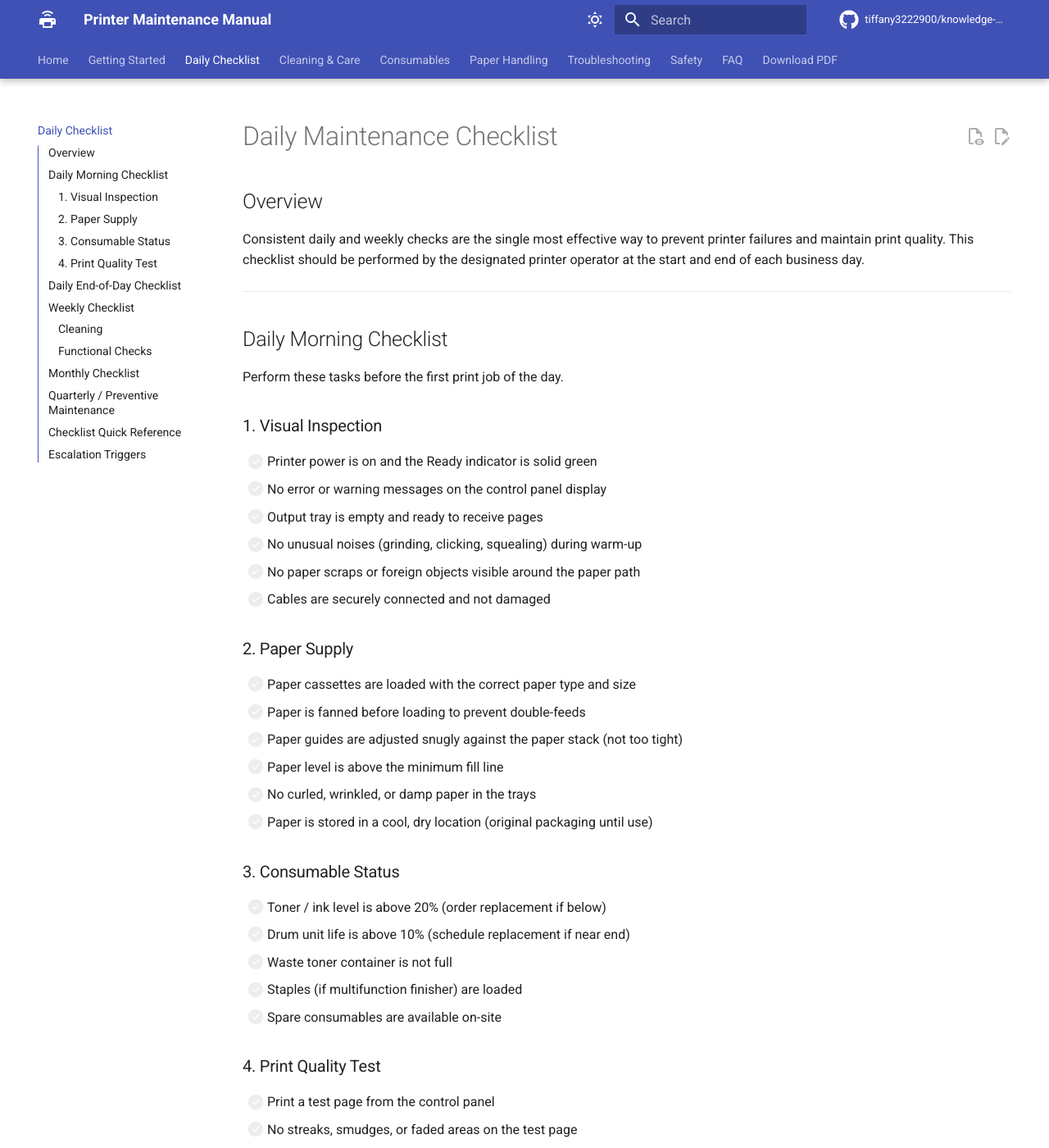
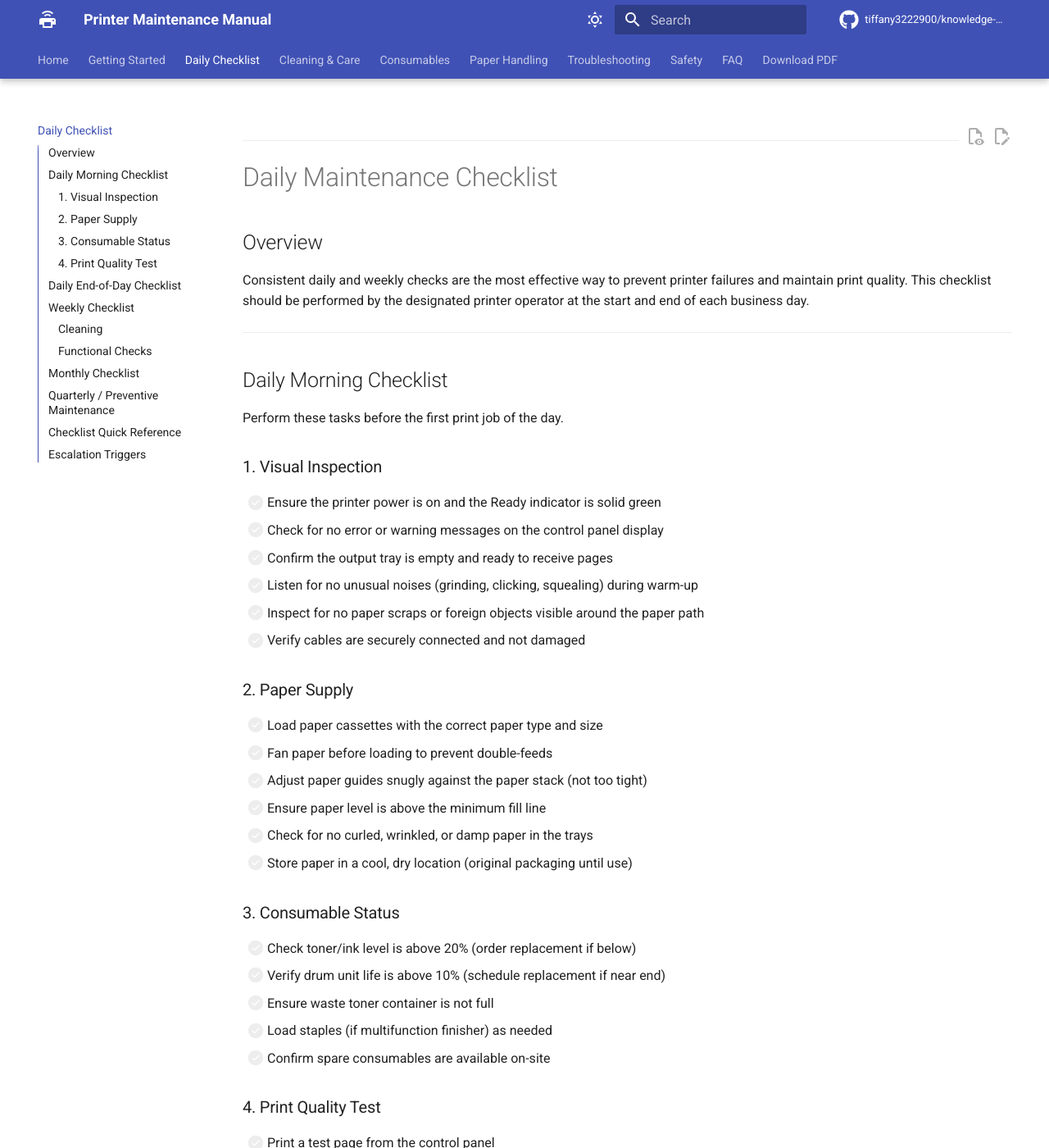
Before and after one commit to tiffany3222900/knowledge-management-system, an MkDocs documentation site: the page built from docs/daily-checklist.md, in a window 1280 px wide and 1400 px high. Shown: the whole window at 82% size. Built offline with MkDocs 1.6.1 and Material for MkDocs 9.7.7, drawn with Linux system fonts in a browser that asks for light colours; comment, search, counter and statistics services are not loaded; some of the changed text lies outside the part shown.

Commit message:
style(ai): fix docs/daily-checklist.md (142 line(s) changed)

```diff
--- a/docs/daily-checklist.md
+++ b/docs/daily-checklist.md
@@ -1,8 +1,9 @@
+---
 # Daily Maintenance Checklist
 
 ## Overview
 
-Consistent daily and weekly checks are the single most effective way to prevent printer failures and maintain print quality. This checklist should be performed by the designated printer operator at the start and end of each business day.
+Consistent daily and weekly checks are the most effective way to prevent printer failures and maintain print quality. This checklist should be performed by the designated printer operator at the start and end of each business day.
 
 ---
 
@@ -12,37 +13,37 @@ Perform these tasks before the first print job of the day.
 
 ### 1. Visual Inspection
 
-- [ ] Printer power is on and the Ready indicator is solid green
-- [ ] No error or warning messages on the control panel display
-- [ ] Output tray is empty and ready to receive pages
-- [ ] No unusual noises (grinding, clicking, squealing) during warm-up
-- [ ] No paper scraps or foreign objects visible around the paper path
-- [ ] Cables are securely connected and not damaged
+- [ ] Ensure the printer power is on and the Ready indicator is solid green
+- [ ] Check for no error or warning messages on the control panel display
+- [ ] Confirm the output tray is empty and ready to receive pages
+- [ ] Listen for no unusual noises (grinding, clicking, squealing) during warm-up
+- [ ] Inspect for no paper scraps or foreign objects visible around the paper path
+- [ ] Verify cables are securely connected and not damaged
 
 ### 2. Paper Supply
 
-- [ ] Paper cassettes are loaded with the correct paper type and size
-- [ ] Paper is fanned before loading to prevent double-feeds
-- [ ] Paper guides are adjusted snugly against the paper stack (not too tight)
-- [ ] Paper level is above the minimum fill line
-- [ ] No curled, wrinkled, or damp paper in the trays
-- [ ] Paper is stored in a cool, dry location (original packaging until use)
+- [ ] Load paper cassettes with the correct paper type and size
+- [ ] Fan paper before loading to prevent double-feeds
+- [ ] Adjust paper guides snugly against the paper stack (not too tight)
+- [ ] Ensure paper level is above the minimum fill line
+- [ ] Check for no curled, wrinkled, or damp paper in the trays
+- [ ] Store paper in a cool, dry location (original packaging until use)
 
 ### 3. Consumable Status
 
-- [ ] Toner / ink level is above 20% (order replacement if below)
-- [ ] Drum unit life is above 10% (schedule replacement if near end)
-- [ ] Waste toner container is not full
-- [ ] Staples (if multifunction finisher) are loaded
-- [ ] Spare consumables are available on-site
+- [ ] Check toner/ink level is above 20% (order replacement if below)
+- [ ] Verify drum unit life is above 10% (schedule replacement if near end)
+- [ ] Ensure waste toner container is not full
+- [ ] Load staples (if multifunction finisher) as needed
+- [ ] Confirm spare consumables are available on-site
 
 ### 4. Print Quality Test
 
 - [ ] Print a test page from the control panel
-- [ ] No streaks, smudges, or faded areas on the test page
-- [ ] Text is sharp and legible at normal reading distance
-- [ ] Colors are accurate (for color printers)
-- [ ] No paper jams during the test print
+- [ ] Inspect for no streaks, smudges, or faded areas on the test page
+- [ ] Confirm text is sharp and legible at normal reading distance
+- [ ] Verify colors are accurate (for color printers)
+- [ ] Check for no paper jams during the test print
 
 !!! note "Record the meter reading"
     Every morning, record the total page count (meter reading) in the service log. This helps track usage patterns and schedule preventive maintenance.
@@ -53,12 +54,12 @@ Perform these tasks before the first print job of the day.
 
 Perform these tasks after the last print job of the day.
 
-- [ ] Output tray is emptied and filed
-- [ ] No pending or stuck print jobs in the queue
-- [ ] Scanner bed / ADF is clear of original documents
-- [ ] Printer cover is fully closed
-- [ ] Work area around the printer is clean and tidy
-- [ ] Power-saving mode is enabled (or printer is powered off per policy)
+- [ ] Empty the output tray and file pages
+- [ ] Clear any pending or stuck print jobs in the queue
+- [ ] Ensure the scanner bed/ADF is clear of original documents
+- [ ] Close the printer cover fully
+- [ ] Keep the work area around the printer clean and tidy
+- [ ] Enable power-saving mode (or power off per policy)
 
 ---
 
@@ -76,7 +77,7 @@ Perform these tasks every Friday (or the last business day of the week).
 
 ### Functional Checks
 
-- [ ] Print a configuration / supplies status page
+- [ ] Print a configuration/supplies status page
 - [ ] Verify all paper trays are recognized correctly
 - [ ] Test scan-to-email and scan-to-folder functions (if applicable)
 - [ ] Test duplex (double-sided) printing
@@ -89,7 +90,7 @@ Perform these tasks every Friday (or the last business day of the week).
 
 - [ ] Perform a full deep clean (see [Cleaning & Care](cleaning.md))
 - [ ] Inspect the fuser unit for wear or damage (allow to cool fully)
-- [ ] Check and clean the transfer belt / transfer roller
+- [ ] Check and clean the transfer belt/transfer roller
 - [ ] Verify the printer's IP address and network configuration
 - [ ] Review usage statistics and reorder consumables proactively
 - [ ] Verify the printer is covered under warranty or service contract
@@ -137,3 +138,5 @@ Stop routine maintenance and escalate to IT support if any of the following occu
 ---
 
 *Next: [Cleaning & Care](cleaning.md)*
+
+---
```
